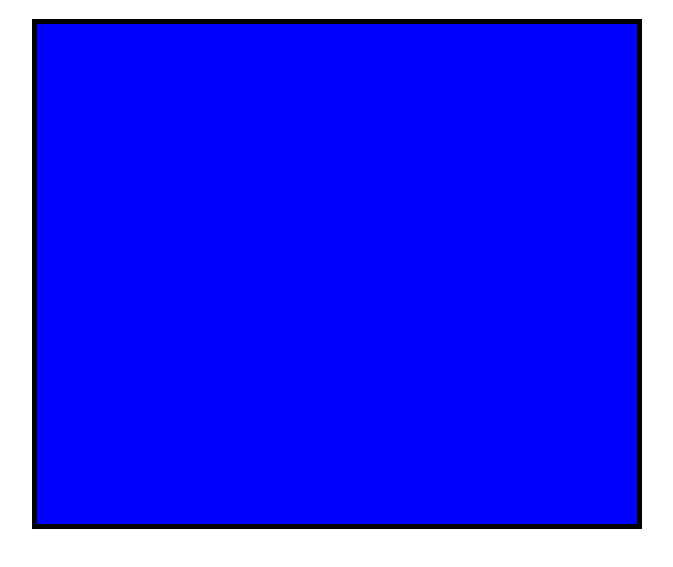
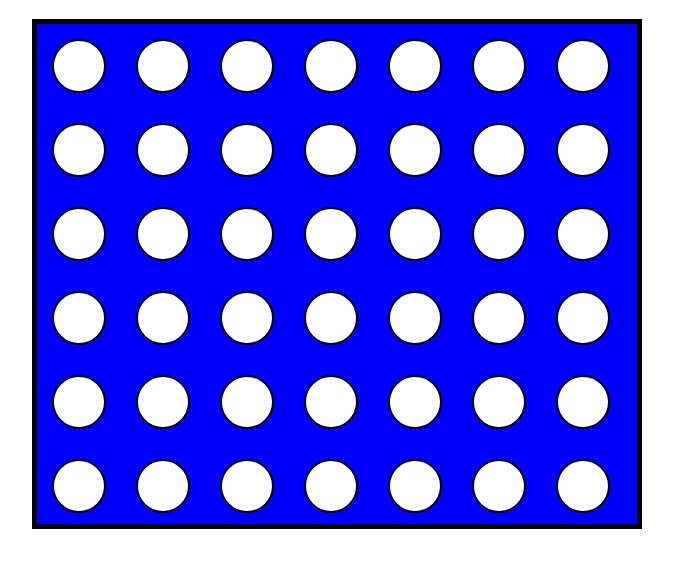
Before and after one commit to Nellie7190/Connect-4, a plain HTML site: page index.html in a window 1280 px wide. Shown: the part 61-628 px from the top of the page, without its empty margins (303-976 px from the left). Drawn offline with Linux system fonts and the light colour scheme.

Commit message:
created board w/ js now has tile slots, no functionality

```diff
--- a/script.js
+++ b/script.js
@@ -10,3 +10,33 @@ let board;
 //Board setup
 const rows = 6;
 const columns = 7;
+
+// Game setup on load
+window.onload = function() {
+    setGame();
+}
+
+//populate tiles on board
+const setGame = () => {
+    board = [];
+
+    //Goes through the entire board by row, then col
+    for (let rowId = 0; rowId < rows; rowId++) {
+        let row = [];
+        for (let colId = 0; colId < columns; colId ++) {
+            //Creating Empty holes for peices on board
+            row.push(' ');
+
+            //HTML
+            //creating <div> id='0-0' class='tile' <div>
+            let tile = document.createElement('div');
+            //Giving each tile a unique ID based on placement
+            tile.id = rowId.toString()+ "-" + colId.toString();
+            //Adding a class of 'tile' to each tile
+            tile.classList.add('tile');
+            document.getElementById('board').append(tile)
+        }
+
+        board.push(row)
+    }
+}
--- a/style.css
+++ b/style.css
@@ -12,3 +12,12 @@ body {
     display: flex;
     flex-wrap: wrap;
 }
+
+.tile {
+    height: 50px;
+    width: 50px;
+    margin: 15px;
+    background-color: white;
+    border-radius: 50%;
+    border: 2px solid;
+}
```
